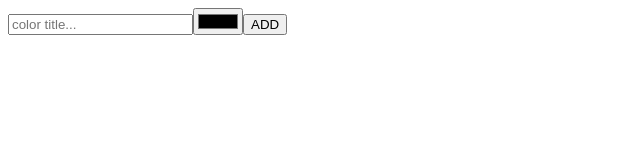
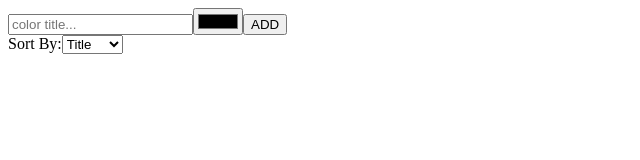
Before and after one commit to sevgeniy/colors, a React (Create React App) app: page / in a window 1280 px wide. Shown: the top 160 px of the page, without its empty margins (0-640 px from the left). Built offline with nearby package versions, Linux system fonts and the light colour scheme.

Commit message:
Added sorting

```diff
--- a/src/App.tsx
+++ b/src/App.tsx
@@ -1,36 +1,15 @@
 import React, { FunctionComponent, useContext } from 'react';
 import AddColorForm from './AddColorForm';
 import ColorList from './ColorList';
-import { Store } from 'redux';
-import {
-    addColor,
-    rateColor,
-    removeColor,
-} from './actionCreators/colorActions';
-import IAction from './IAction';
-import IAppState from './IAppState';
-import AppContext from './AppContext';
+import SortMenu from './SortMenu';
 
 interface IAppProps {}
 
 const App: FunctionComponent<IAppProps> = () => {
-    const store = useContext(AppContext) as Store<IAppState, IAction>;
-
-    const addColorHandler = (title: string, value: string): void => {
-        store.dispatch(addColor(title, value));
-    };
-
-    const rateColorHandler = (id: string, rating: number): void => {
-        store.dispatch(rateColor(id, rating));
-    };
-
-    const removeColorHandler = (id: string): void => {
-        store.dispatch(removeColor(id));
-    };
-
     return (
         <div>
             <AddColorForm />
+            <SortMenu />
             <ColorList />
         </div>
     );
--- a/src/ColorList.tsx
+++ b/src/ColorList.tsx
@@ -11,11 +11,29 @@
 
 const ColorList: FunctionComponent<IColorListProps> = ({}) => {
     const store = useContext(AppContext) as Store<IAppState, IAction>;
-    const { colors } = store.getState();
+    const { colors, sortBy } = store.getState();
+
+    const getSorted = (colors: ColorModel[], sortBy: string): ColorModel[] => {
+        return colors.slice().sort((a: ColorModel, b: ColorModel): number => {
+            if (sortBy == 'name') {
+                return a.title > b.title ? 1 : -1;
+            } else if (sortBy == 'value') {
+                return a.value > b.value ? 1 : -1;
+            } else if (sortBy == 'rating') {
+                return a.rating > b.rating ? 1 : -1;
+            } else if (sortBy == 'id') {
+                return a.id > b.id ? 1 : -1;
+            }
+
+            return 0;
+        });
+    };
+
+    const sortedColors = getSorted(colors, sortBy.toLowerCase());
 
     return (
         <div>
-            {colors.map((color: ColorModel, index: number) => (
+            {sortedColors.map((color: ColorModel, index: number) => (
                 <div key={index}>
                     <Color
                         key={color.id}
--- /dev/null
+++ b/src/SortBy.ts
@@ -0,0 +1,8 @@
+enum SortBy {
+    Title,
+    Value,
+    Rating,
+    Id,
+}
+
+export default SortBy;
--- /dev/null
+++ b/src/SortMenu.tsx
@@ -0,0 +1,35 @@
+import React, { useRef, useContext, SyntheticEvent } from 'react';
+import AppContext from './AppContext';
+import SortBy from './SortBy';
+import IAppState from './IAppState';
+import { Store } from 'redux';
+import IAction from './IAction';
+import { sortColors } from './actionCreators/sortActions';
+
+const SortMenu = () => {
+    const options = Object.keys(SortBy).filter((key: string) => isNaN(+key));
+    const store = useContext(AppContext) as Store<IAppState, IAction>;
+
+    const select = useRef<HTMLSelectElement>(null);
+
+    const handleSelectChange = (e: SyntheticEvent) => {
+        if (!select.current) return;
+
+        store.dispatch(sortColors(select.current?.value));
+    };
+
+    return (
+        <label>
+            Sort By:
+            <select onChange={handleSelectChange} ref={select}>
+                {options.map((option) => (
+                    <option key={option} value={option}>
+                        {option}
+                    </option>
+                ))}
+            </select>
+        </label>
+    );
+};
+
+export default SortMenu;
--- /dev/null
+++ b/src/actionCreators/sortActions.ts
@@ -0,0 +1,13 @@
+import IAction from '../IAction';
+import Actions from '../Actions';
+import Color from '../models/Color';
+
+export const sortColors = (sortBy: string): IAction => {
+    return {
+        type: Actions.SORT_COLORS,
+        payload: {
+            color: new Color('', ''),
+            sortBy,
+        },
+    };
+};
--- a/src/reducers/SortReducer.ts
+++ b/src/reducers/SortReducer.ts
@@ -5,6 +5,8 @@
     state: string = 'SORT_BY_NAME',
     action: IAction
 ): string => {
+    console.log('action', action);
+
     const { type, payload } = action;
 
     switch (type) {
```
